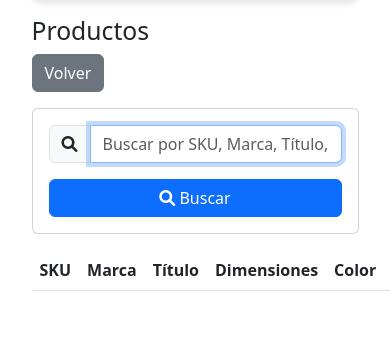
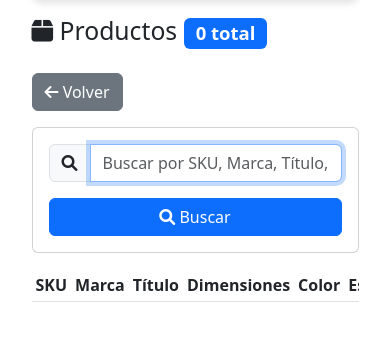
Before and after one commit to mpachecodynamizatic/Python_SVAN_Catalogo, a Flask app: page /productos in a window 390 px wide; the page is wider, and only the part inside the window is pictured. Shown: the part 92-433 px from the top of that part. Run offline with Flask 3, Linux system fonts and the light colour scheme; the visitor is signed in with stand-in values (Sample User, id 1); lists and menus that the app fills with data are empty.

Commit message:
Enhance instance path handling and database initialization for improved deployment on Render. Add total product count to product listing page and refine HTML structure for better responsiveness.

```diff
--- a/app.py
+++ b/app.py
@@ -16,12 +16,27 @@ app = Flask(__name__)
 
 # Configuration
 # Ensure instance folder exists
-instance_path = os.path.join(os.path.dirname(os.path.abspath(__file__)), 'instance')
-os.makedirs(instance_path, exist_ok=True)
+# En Render, usar el disco persistente montado; localmente, usar carpeta instance
+instance_path = os.environ.get('RENDER_INSTANCE_PATH',
+                                os.path.join(os.path.dirname(os.path.abspath(__file__)), 'instance'))
+
+# Solo crear la carpeta si no existe (en Render, ya estará montada)
+if not os.path.exists(instance_path):
+    os.makedirs(instance_path, exist_ok=True)
+    print(f"📁 Carpeta instance creada en: {instance_path}")
+else:
+    print(f"✅ Carpeta instance encontrada en: {instance_path}")
 
 db_path = os.environ.get('DATABASE_URL')
 if not db_path:
-    db_path = f"sqlite:///{os.path.join(instance_path, 'catalogos_nuevo.db')}"
+    db_file_path = os.path.join(instance_path, 'catalogos_nuevo.db')
+    db_path = f"sqlite:///{db_file_path}"
+    print(f"🗄️  Ruta de base de datos: {db_file_path}")
+    if os.path.exists(db_file_path):
+        size = os.path.getsize(db_file_path)
+        print(f"✅ Base de datos existente encontrada. Tamaño: {size:,} bytes")
+    else:
+        print(f"⚠️  Base de datos no existe aún. Se creará en: {db_file_path}")
 
 app.config['SQLALCHEMY_DATABASE_URI'] = db_path
 app.config['SQLALCHEMY_TRACK_MODIFICATIONS'] = False
@@ -280,7 +295,10 @@ def productos():
     # Crear lista de tuplas (producto, num_atributos)
     productos_con_conteo = [(p, int(count)) for p, count in pagination.items]
 
-    return render_template('productos.html', productos=productos_con_conteo, buscar=buscar, pagination=pagination)
+    # Obtener total de productos
+    total_productos = Producto.query.count()
+
+    return render_template('productos.html', productos=productos_con_conteo, buscar=buscar, pagination=pagination, total_productos=total_productos)
 
 @app.route('/productos_atributos')
 @login_required
--- a/render.yaml
+++ b/render.yaml
@@ -14,6 +14,8 @@ services:
         generateValue: true
       - key: FLASK_ENV
         value: production
+      - key: RENDER_INSTANCE_PATH
+        value: /opt/render/project/src/instance
     disk:
       name: catalog-data
       mountPath: /opt/render/project/src/instance
--- a/templates/productos.html
+++ b/templates/productos.html
@@ -26,6 +26,10 @@
             font-weight: 900;
             color: #ffd700;
         }
+        .table-sm td {
+            padding: 0.3rem;
+            font-size: 0.9rem;
+        }
     </style>
 </head>
 <body>
@@ -37,8 +41,18 @@
             </ol>
         </nav>
 
-        <h2>Productos</h2>
-        <a href="{{ url_for('index') }}" class="btn btn-secondary mb-3">Volver</a>
+        <div class="row mb-3">
+            <div class="col">
+                <h2>
+                    <i class="fas fa-box"></i> Productos
+                    <span class="badge bg-primary">{{ total_productos }} total</span>
+                </h2>
+            </div>
+        </div>
+
+        <a href="{{ url_for('index') }}" class="btn btn-secondary mb-3">
+            <i class="fas fa-arrow-left"></i> Volver
+        </a>
 
         <!-- Buscador de productos -->
         <div class="card mb-3">
@@ -82,7 +96,8 @@
             {% endif %}
         {% endwith %}
 
-        <table class="table table-striped">
+        <div class="table-responsive">
+            <table class="table table-striped table-sm table-hover">
             <thead>
                 <tr>
                     <th>SKU</th>
@@ -124,6 +139,7 @@
                 {% endfor %}
             </tbody>
         </table>
+        </div>
 
         <!-- Paginación -->
         {% if pagination.pages > 1 %}
```
Also changed, not shown: templates/index.html (+9 -6 lines), 1 other file.
